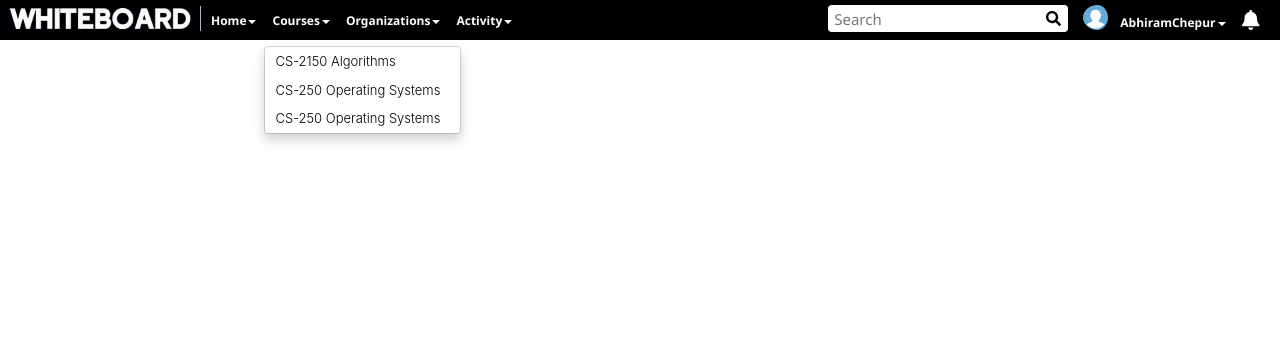
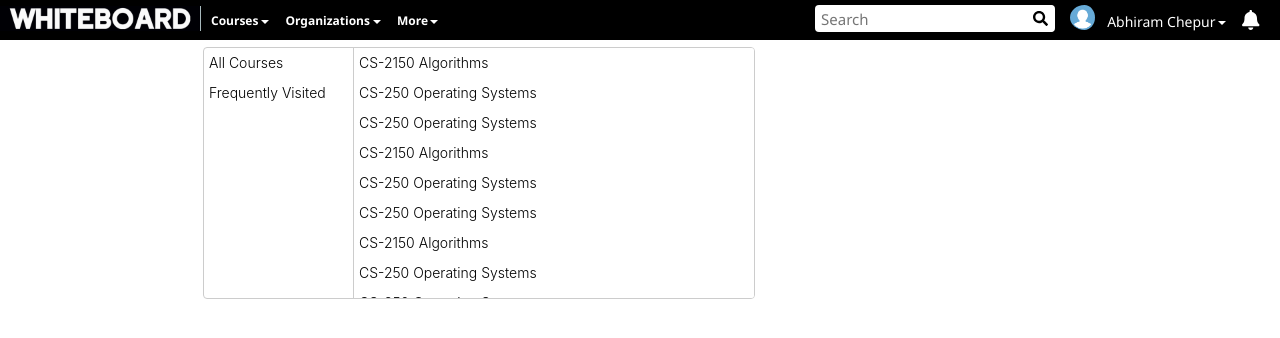
Before and after one commit to djuloori/UI-Components, a React (Create React App) app in the folder nav_bar/: page / in a window 1280 px wide. Both pictures are taken after a click on the link "Courses". Shown: the top 338 px of the page. Built offline with nearby package versions, Linux system fonts and the light colour scheme; the HTML template or start-up script is replaced by a standard one.

Commit message:
Update dropdowns

```diff
--- a/nav_bar/src/App.css
+++ b/nav_bar/src/App.css
@@ -79,13 +79,12 @@ body{
     position: absolute;
     top: 100%;
     min-width: 130px;
-    left: 0;
     z-index: 1000;
     display: none;
     float: left;
     padding: 0px 0;
     padding-left: 0px;
-    margin: 8px 0 0;
+    margin: 9px 0 0;
     padding-bottom: 0px;
     font-size: 13px;
     text-align: left;
@@ -94,9 +93,7 @@ body{
     -webkit-background-clip: padding-box;
     background-clip: padding-box;
     border: 1px solid #ccc;
-    border: 1px solid rgba(0, 0, 0, 0.15);
     border-radius: 4px;
-    box-shadow: 0 6px 12px rgba(0, 0, 0, 0.175);
   }
   .dropdown .dropdown-menu-none {
     left:0;
@@ -109,7 +106,7 @@ body{
     float: left;
     padding: 100px 0;
     padding-left: 10px;
-    margin: 8px 0 0;
+    margin: 9px 0 0;
     font-size: 12px;
     font-style: italic;
     text-align: left;
@@ -118,7 +115,6 @@ body{
     -webkit-background-clip: padding-box;
     background-clip: padding-box;
     border: 1px solid #ccc;
-    border: 1px solid rgba(0, 0, 0, 0.15);
     border-radius: 4px;
     box-shadow: 0 6px 12px rgba(0, 0, 0, 0.175);
   }
@@ -141,6 +137,111 @@ body{
     text-decoration: none;
 
   }
+
+  .dropdown-multi
+  {
+     position: relative;
+  }
+
+  .dropdown-multi .dropdown-toggle {
+    display: inline-block;
+    cursor: pointer;
+    text-decoration: none;
+    color: white;
+    margin: 3px 0px;
+    padding: 6px 8px;
+    font-size: 12px;
+    border-radius: 4px;
+    font-weight: 600;
+  }
+
+  .dropdown-multi .dropdown-toggle:hover{
+        background-color: #111;
+  }
+  .dropdown-multi.open > .dropdown-menu {
+    display: block;
+  }
+  .dropdown-multi .dropdown-menu {
+    left:0;
+    display: none;
+    position: absolute;
+    z-index: 1000;
+    float: left;
+    padding: 0px 0;
+    padding-left: 0px;
+    margin: 9px 0 0;
+    padding-bottom: 0px;
+    font-size: 13px;
+    text-align: left;
+    list-style: none;
+    background-color: white;
+  }
+  .dropdown-multi ul {
+      top: 100%;
+      position:absolute;
+      background-color:white;
+      width: 400px;
+      padding-left: 5px;
+      background-clip: padding-box;
+
+  }
+  .dropdown-multi ul ul{
+      list-style-type:none;
+      margin:0;
+      padding:0;
+
+  }
+
+
+  .dropdown-multi li a{
+      font-family: -apple-system, BlinkMacSystemFont, "Segoe UI", Roboto, "Noto Sans", Ubuntu, Cantarell, "Helvetica Neue", sans-serif, "Apple Color Emoji", "Segoe UI Emoji", "Segoe UI Symbol", "Noto Color Emoji";
+      display:block;
+      padding-right:0px;
+      padding-left:5px;
+      line-height:30px;
+      color:black;
+      font-size:14px;
+      font-weight: 350;
+  }
+
+  .dropdown-multi .first a:hover,.second a:hover {
+      cursor: pointer;
+      background-color:grey;
+  }
+
+
+  .second{
+    left:150px;
+    height:250px;
+    border: 1px solid #ccc;
+    border-top-right-radius: 4px;
+    border-bottom-right-radius: 4px;
+    overflow-y: auto;
+
+  }
+  .second-empty{
+    left:150px;
+    height:250px;
+    border: 1px solid #ccc;
+    border-top-right-radius: 4px;
+    border-bottom-right-radius: 4px;
+    overflow-y: auto;
+  }
+  .second-empty li a{
+    font-style: italic;
+    padding:100px 0px;
+    padding-left: 50px;
+    font-weight: 100;
+  }
+
+
+  .first{
+    height:250px;
+    border: 1px solid #ccc;
+    border-top-left-radius: 4px;
+    border-bottom-left-radius: 4px;
+  }
+
 
 .navigation-search-bar{
     order: 3;
@@ -184,6 +285,10 @@ body{
     margin: 0px 8px;
     padding-left: 2px;
 }
+.list-dropdwn-icons .dropdown a{
+  font-weight: 300;
+  font-size: 14px;
+}
 
 .list-dropdwn-icons .dropdown.open > .dropdown-menu {
   display: block;
@@ -198,12 +303,11 @@ body{
     padding: 0px 0px;
     font-size: 25px;
     border-radius: 4px;
-    font-weight: 600;
 }
 .list-dropdwn-icons .dropdown .dropdown-menu{
     left: auto;
     right:0;
-    min-width: 130px;
+    min-width: 150px;
     display: none;
     font-size: 14px;
     text-align: left;
@@ -211,7 +315,7 @@ body{
     cursor: pointer;
     float: left;
     text-decoration: none;
-    margin: 8px 0px;
+    margin: 9px 0px;
     padding: 0px 0px;
     padding-bottom: 0px;
     padding-right: 0px;
@@ -227,7 +331,7 @@ body{
     color: black;
     cursor: pointer;
     text-decoration: none;
-    font-weight: 250;
+    font-weight: 350;
 }
 
 .caret{
@@ -255,10 +359,8 @@ body{
     height: 25px;
     vertical-align: middle;
     margin: 5px 0px;
-    margin-right: 0px;
-    padding: 0px 0px;
     padding-right: 4px;
-    border-radius: 50%
+    border-radius: 50%;
 }
 
 .user-notification{
@@ -268,10 +370,9 @@ body{
 }
 .notifications .dropdown .dropdown-menu{
   min-width: 130px;
-  margin-top: 5px;
+  margin-top: 6px;
   margin-right: 0px;
 }
-
 
 @media screen and (max-width: 990px){
     .navigation-search-bar{
--- a/nav_bar/src/App.js
+++ b/nav_bar/src/App.js
@@ -12,8 +12,8 @@ library.add(faSearch, faBell);
 class App extends Component {
 
   render() {
-    const navItems =[{"name":"Home", "list": []},{"name":"Courses","list":["CS-2150 Algorithms", "CS-250 Operating Systems", "CS-250 Operating Systems"]},{"name":"Organizations", "list":["Assignment 1"]},{"name":"Activity", "list":[]}];
-    const navListItems = navItems.map((navItem) => <Dropdown title= {navItem.name} list={navItem.list} />)
+    const navItems =[{"name":"Courses","list":["CS-2150 Algorithms", "CS-250 Operating Systems", "CS-250 Operating Systems","CS-2150 Algorithms", "CS-250 Operating Systems", "CS-250 Operating Systems","CS-2150 Algorithms", "CS-250 Operating Systems", "CS-250 Operating Systems","CS-2150 Algorithms", "CS-250 Operating Systems", "CS-250 Operating Systems","CS-2150 Algorithms", "CS-250 Operating Systems", "CS-250 Operating Systems","CS-2150 Algorithms", "CS-250 Operating Systems", "CS-250 Operating Systems"], "list2":["All Courses", "Frequently Visited"]},{"name":"Organizations", "list":[], "list2":["All Organizations"]},{"name":"More", "list":["Course Schedule","Events","Exam Schedule"], "list2":[]}];
+    const navListItems = navItems.map((navItem) => <li><Dropdown title= {navItem.name} list={navItem.list} list2={navItem.list2}/></li>)
 
 
     return (
@@ -38,7 +38,7 @@ class App extends Component {
             <ul className="list-dropdwn-icons">
               <li>
                 <img className="badge" src={user} alt=""></img>
-                <Dropdown title = "AbhiramChepur" list = {["Profile", "Settings","Profile","Profile", "Settings","Logout"]} />
+                <Dropdown title = "Abhiram Chepur" list = {["Profile", "Settings","Profile","Profile", "Settings","Logout"]} />
               </li>
               <li className="notifications">
                   <Dropdown icon = "bell" list = {["Notification 1", "Notification 2","Not"]} />
--- a/nav_bar/src/Dropdown.js
+++ b/nav_bar/src/Dropdown.js
@@ -9,7 +9,8 @@ export default class Dropdown extends Component {
       static defaultProps = {
         title:null,
         list: [],
-        icon:null
+        icon:null,
+        list2:[]
       };
 
       constructor(props) {
@@ -53,26 +54,14 @@ export default class Dropdown extends Component {
 
       render () {
         const { list } = this.props;
+        const { list2 } = this.props;
         let icon;
         if (this.props.icon=="bell"){
         icon = <FontAwesomeIcon className = "user-notification" icon="bell" color="white"/>
       } else{
         icon = <span className="caret"></span>
       }
-      if (list.length===0){
-        return(
-          <div className={`dropdown ${this.state.isOpen ? 'open' : ''}`}>
-            <a className="dropdown-toggle" type="button" onClick={this.showDropdown}>
-              {this.props.title}
-              {icon}
-            </a>
-            <ul className="dropdown-menu-none">
-             <li><a>No items to display</a></li>
-            </ul>
-        </div>
-
-        )
-      }else{
+       if (list2.length===0){
         return (
           <div className={`dropdown ${this.state.isOpen ? 'open' : ''}`}>
             <a className="dropdown-toggle" type="button" onClick={this.showDropdown}>
@@ -83,7 +72,28 @@ export default class Dropdown extends Component {
               {list.map(this.renderDataDropDown)}
             </ul>
         </div>
+      )}
+        else{
+          return (
+            <div className={`dropdown-multi ${this.state.isOpen ? 'open' : ''}`}>
+              <a className="dropdown-toggle" type="button" onClick={this.showDropdown}>
+                {this.props.title}
+                {icon}
+              </a>
+              <ul className="dropdown-menu">
+              <ul className="first">
+              {list2.map(this.renderDataDropDown)}
+      </ul>
+      {list.length>0 ?(
+      <ul className="second">
+            {list.map(this.renderDataDropDown)}
+       </ul>):(
+         <ul className="second-empty">
+         <li><a>You have not signed up to any {this.props.title}</a></li>
+        </ul>)}
+       </ul>
+          </div>
         )
       }
+      }
     }
-    }
```
